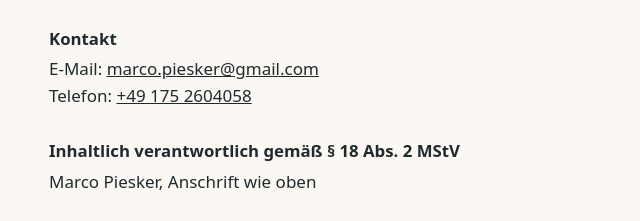
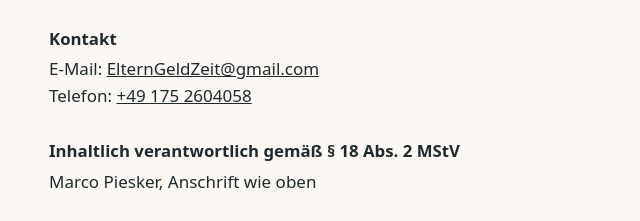
Before and after one commit to marcopiesker-dev/eltern-zeit-geld-media, a plain HTML site: page impressum/index.html in a window 1280 px wide. Shown: the part 306-527 px from the top of the page, 319-959 px from the left. Drawn offline with Linux system fonts and the light colour scheme.

Commit message:
Impressum: neue E-Mail-Adresse für Kanal und Shop
Co-Authored-By: Claude Opus 5.5 <noreply@anthropic.com>
Claude-Session: https://claude.ai/code/session_0141kBWVsoDKy5FXP8w2nJUo

```diff
--- a/impressum/index.html
+++ b/impressum/index.html
@@ -27,7 +27,7 @@
   <p>Marco Piesker #229<br>c/o buchimpressum.de GmbH<br>Königsberger Weg 8<br>53859 Niederkassel<br>Deutschland</p>
 
   <h2>Kontakt</h2>
-  <p>E-Mail: <a href="mailto:marco.piesker@gmail.com">marco.piesker@gmail.com</a><br>
+  <p>E-Mail: <a href="mailto:ElternGeldZeit@gmail.com">ElternGeldZeit@gmail.com</a><br>
      Telefon: <a href="tel:+491752604058">+49 175 2604058</a></p>
 
   <h2>Inhaltlich verantwortlich gemäß § 18 Abs. 2 MStV</h2>
```
